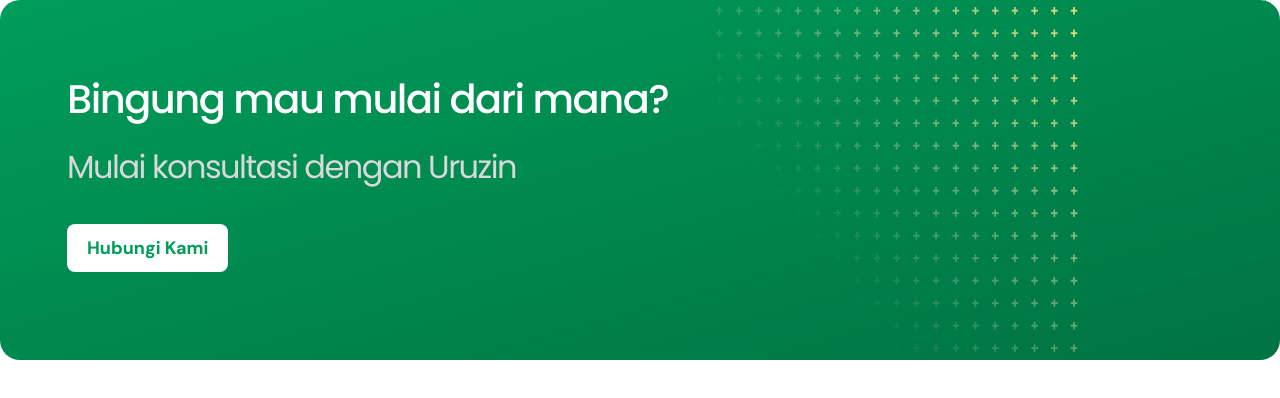
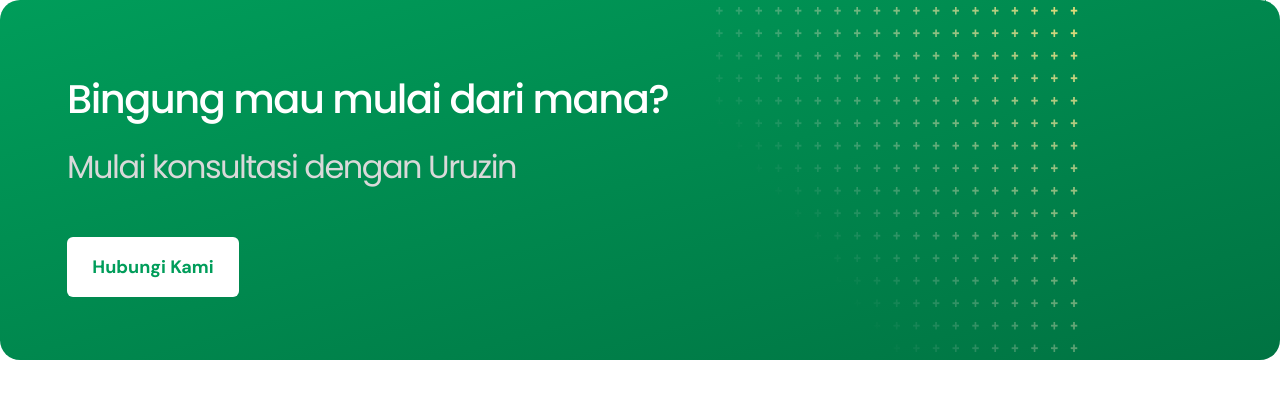
Before and after one commit to farrez30/uruzin, a React (Create React App) app: page /cta in a window 1280 px wide. Shown: the top 398 px of the page. Built offline with nearby package versions, Linux system fonts and the light colour scheme.

Commit message:
fixing CTA component button

```diff
--- a/src/components/CTA/CTA.jsx
+++ b/src/components/CTA/CTA.jsx
@@ -5,9 +5,9 @@ import { vector } from "../../assets/picture";
 const CTA = () => {
   return (
     <>
-      <div className="w-[100%] h-[360px] -mt-[360px] relative border border-solid border-green-uruzin rounded-[20px] bg-none -z-10 top-[342px] right-3.5"></div>
-      <img src={vector} alt="just decoration" className="absolute right-[15%]" />
-      <div className="font-['Poppins'] flex-col bg-vector bg-gradient-to-br from-[#009d5a] to-[#007342] rounded-[20px] px-14 pb-32 pt-[69px] pl-[67px] max-h-[360px]">
+      <div className="hidden lg:block w-[100%] h-[360px] -mt-[360px] relative border border-solid border-green-uruzin rounded-[20px] bg-none -z-10 top-[342px] right-3.5"></div>
+      <img src={vector} alt="just decoration" className="hidden lg:block absolute right-[15%]" />
+      <div className="hidden lg:flex font-['Poppins'] flex-col bg-vector bg-gradient-to-br from-[#009d5a] to-[#007342] rounded-[20px] px-14 pb-32 pt-[69px] pl-[67px] max-h-[360px]">
         <h1 className="font-poppins font-medium text-[40px] leading-[60px] -tracking-[1.5px] text-white-pure mb-2 z-30">
           Bingung mau mulai dari mana?
         </h1>
@@ -16,7 +16,7 @@ const CTA = () => {
         </h2>
         <a
           href="https://wa.me/6285186845500"
-          className="font-dm font-bold text-[18px] leading-[10px] tracking-[0px] text-green-uruzin bg-white-pure px-5 py-3 rounded-lg mb-7"
+          className="text-center font-dm font-bold text-[18px] leading-[10px] tracking-[0px] text-green-uruzin bg-white-pure max-w-[172px] px-[25px] py-[25px] rounded-[6px] mb-7"
         >
           Hubungi Kami
         </a>
```
